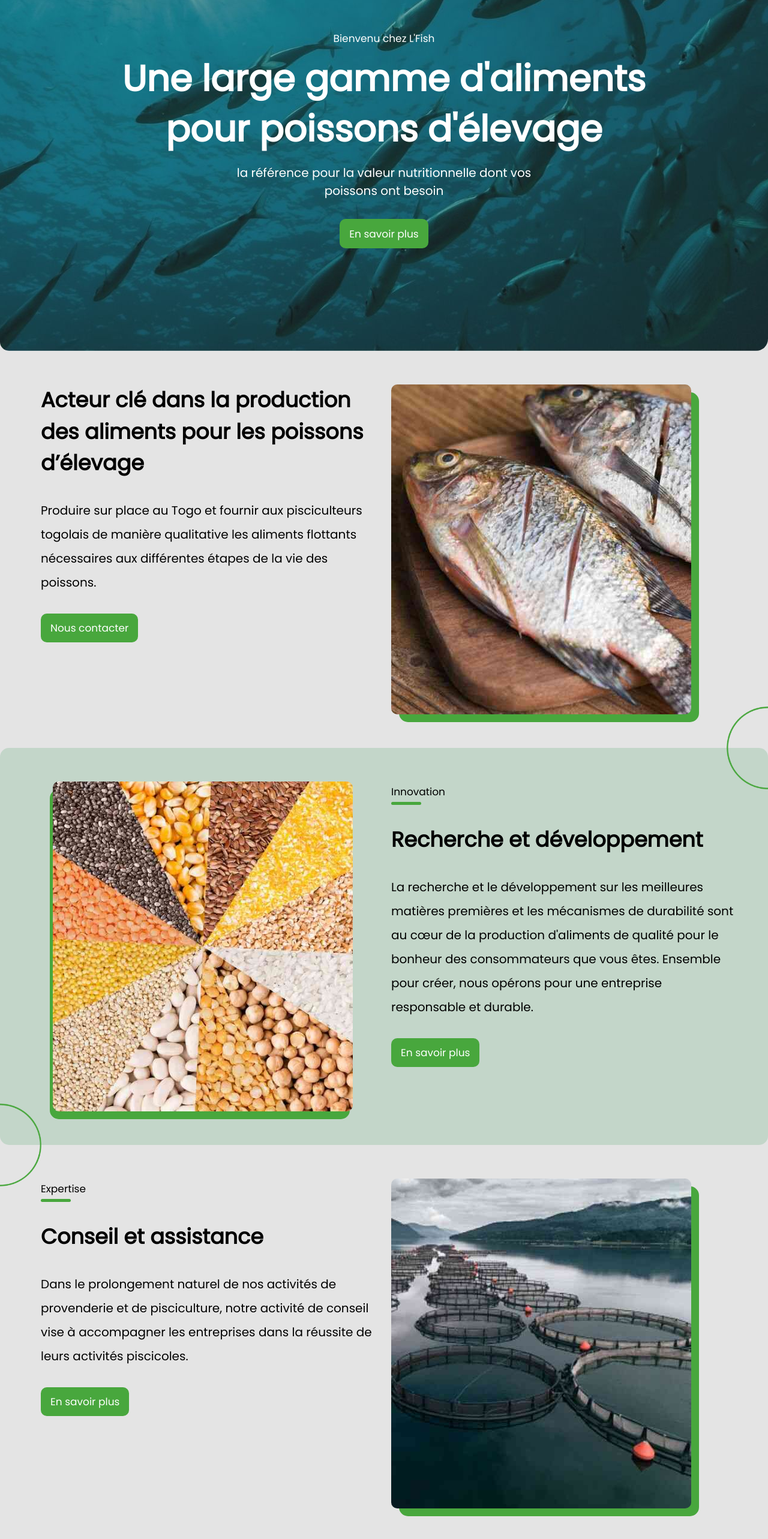
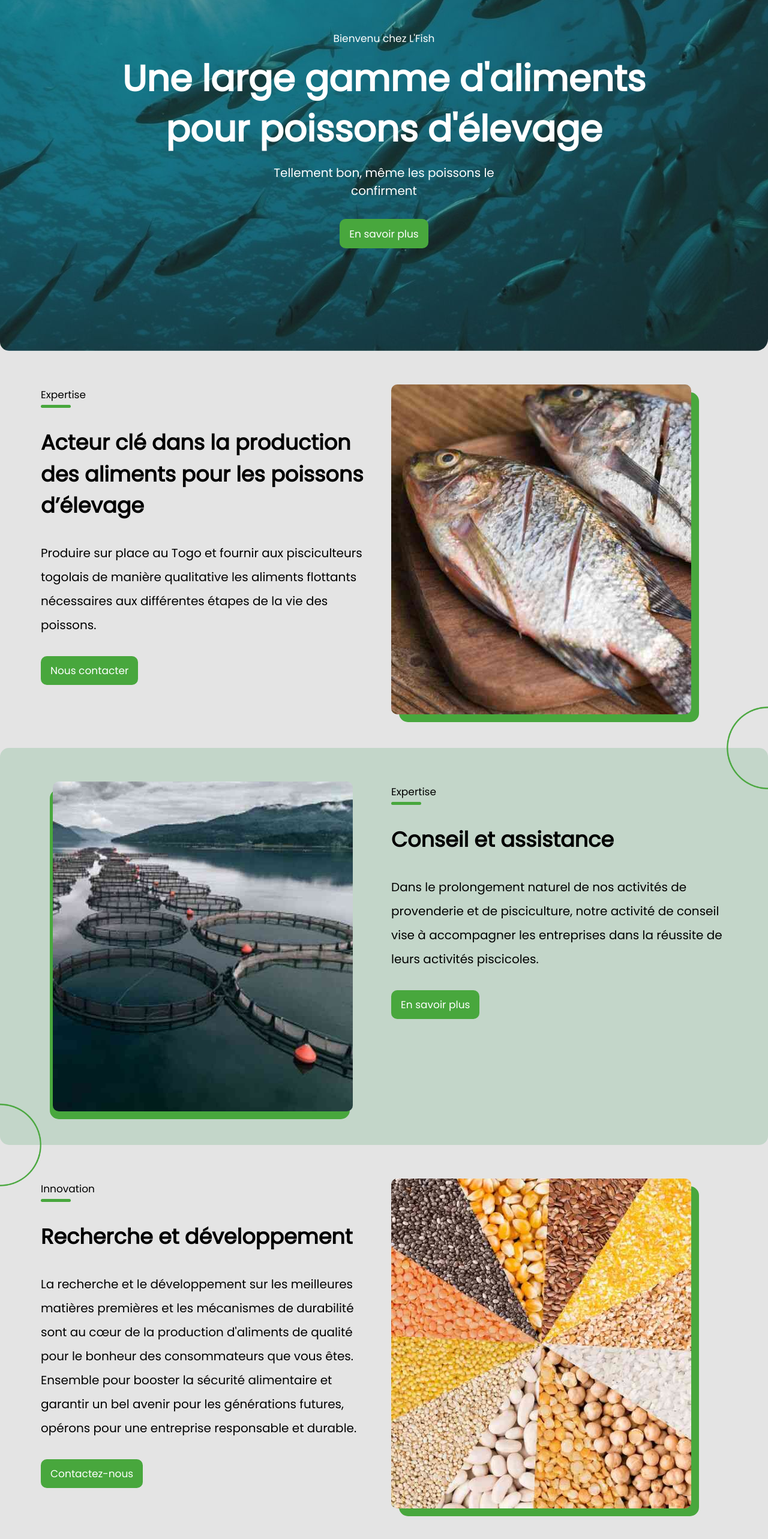
Before and after one commit to SamuelAMZ/lfish, a React (Create React App) app: page / in a window 1280 px wide. Shown: the part 230-2796 px from the top of the page at 60% size. Built offline with nearby package versions, Linux system fonts and the light colour scheme.

Commit message:
changes 1

```diff
--- a/src/components/Hero.jsx
+++ b/src/components/Hero.jsx
@@ -27,10 +27,7 @@ const Hero = () => {
         whileInView={{ y: 0, opacity: 1 }}
         transition={{ duration: 0.8 }}
       >
-        <h2>
-          la référence pour la valeur nutritionnelle dont vos poissons ont
-          besoin
-        </h2>
+        <h2>Tellement bon, même les poissons le confirment</h2>
       </motion.div>
       <NavLink to="/nous">
         <motion.button
--- a/src/components/SectionA.jsx
+++ b/src/components/SectionA.jsx
@@ -11,6 +11,8 @@ const SectionA = () => {
         transition={{ duration: 0.8 }}
         className="texts"
       >
+        <h4>Expertise</h4>
+        <div className="line"></div>
         <h2>
           Acteur clé dans la production des aliments pour les poissons d’élevage
         </h2>
--- a/src/components/SectionB.jsx
+++ b/src/components/SectionB.jsx
@@ -11,7 +11,7 @@ const SectionB = () => {
             initial={{ opacity: 0 }}
             whileInView={{ opacity: 1 }}
             transition={{ duration: 0.5 }}
-            src="./img/actuals/cereal2.jpg"
+            src="./img/actuals/cage.jpg"
             alt="cereal"
           />
           <motion.div
@@ -27,15 +27,13 @@ const SectionB = () => {
           transition={{ duration: 0.8 }}
           className="texts"
         >
-          <h4>Innovation</h4>
+          <h4>Expertise</h4>
           <div className="line"></div>
-          <h2>Recherche et développement</h2>
+          <h2>Conseil et assistance</h2>
           <h3>
-            La recherche et le développement sur les meilleures matières
-            premières et les mécanismes de durabilité sont au cœur de la
-            production d'aliments de qualité pour le bonheur des consommateurs
-            que vous êtes. Ensemble pour créer, nous opérons pour une entreprise
-            responsable et durable.
+            Dans le prolongement naturel de nos activités de provenderie et de
+            pisciculture, notre activité de conseil vise à accompagner les
+            entreprises dans la réussite de leurs activités piscicoles.
           </h3>
           <div>
             <NavLink to="/activite">
--- a/src/components/SectionD.jsx
+++ b/src/components/SectionD.jsx
@@ -11,17 +11,20 @@ const SectionD = () => {
         transition={{ duration: 0.8 }}
         className="texts"
       >
-        <h4>Expertise</h4>
+        <h4>Innovation</h4>
         <div className="line"></div>
-        <h2>Conseil et assistance</h2>
+        <h2>Recherche et développement</h2>
         <h3>
-          Dans le prolongement naturel de nos activités de provenderie et de
-          pisciculture, notre activité de conseil vise à accompagner les
-          entreprises dans la réussite de leurs activités piscicoles.
+          La recherche et le développement sur les meilleures matières premières
+          et les mécanismes de durabilité sont au cœur de la production
+          d'aliments de qualité pour le bonheur des consommateurs que vous êtes.
+          Ensemble pour booster la sécurité alimentaire et garantir un bel
+          avenir pour les générations futures, opérons pour une entreprise
+          responsable et durable.
         </h3>
         <div>
-          <NavLink to="/activite">
-            <button>En savoir plus</button>
+          <NavLink to="/contact">
+            <button>Contactez-nous</button>
           </NavLink>
         </div>
       </motion.div>
@@ -30,7 +33,7 @@ const SectionD = () => {
           initial={{ opacity: 0 }}
           whileInView={{ opacity: 1 }}
           transition={{ duration: 0.5 }}
-          src="./img/actuals/cage.jpg"
+          src="./img/actuals/cereal2.jpg"
           alt="cage poisson"
         />
         <motion.div
```
